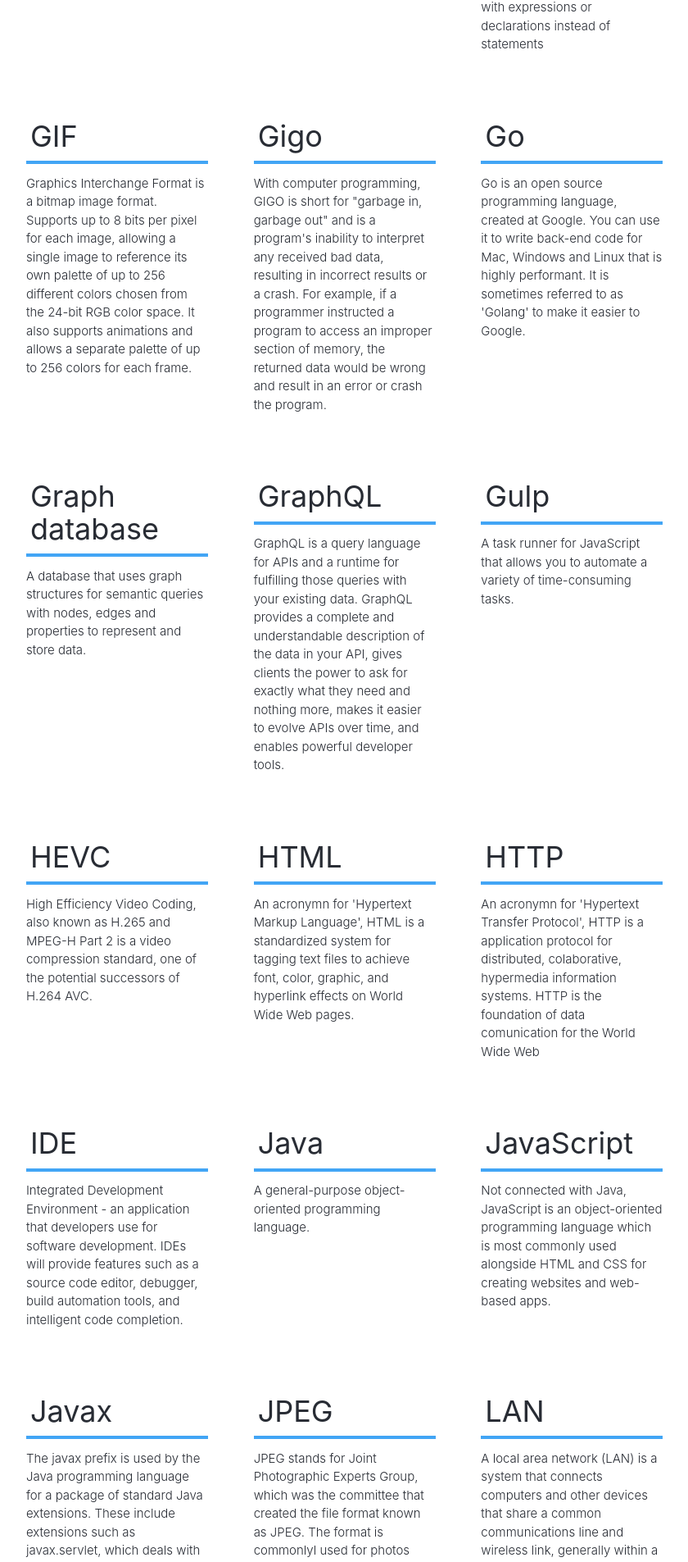
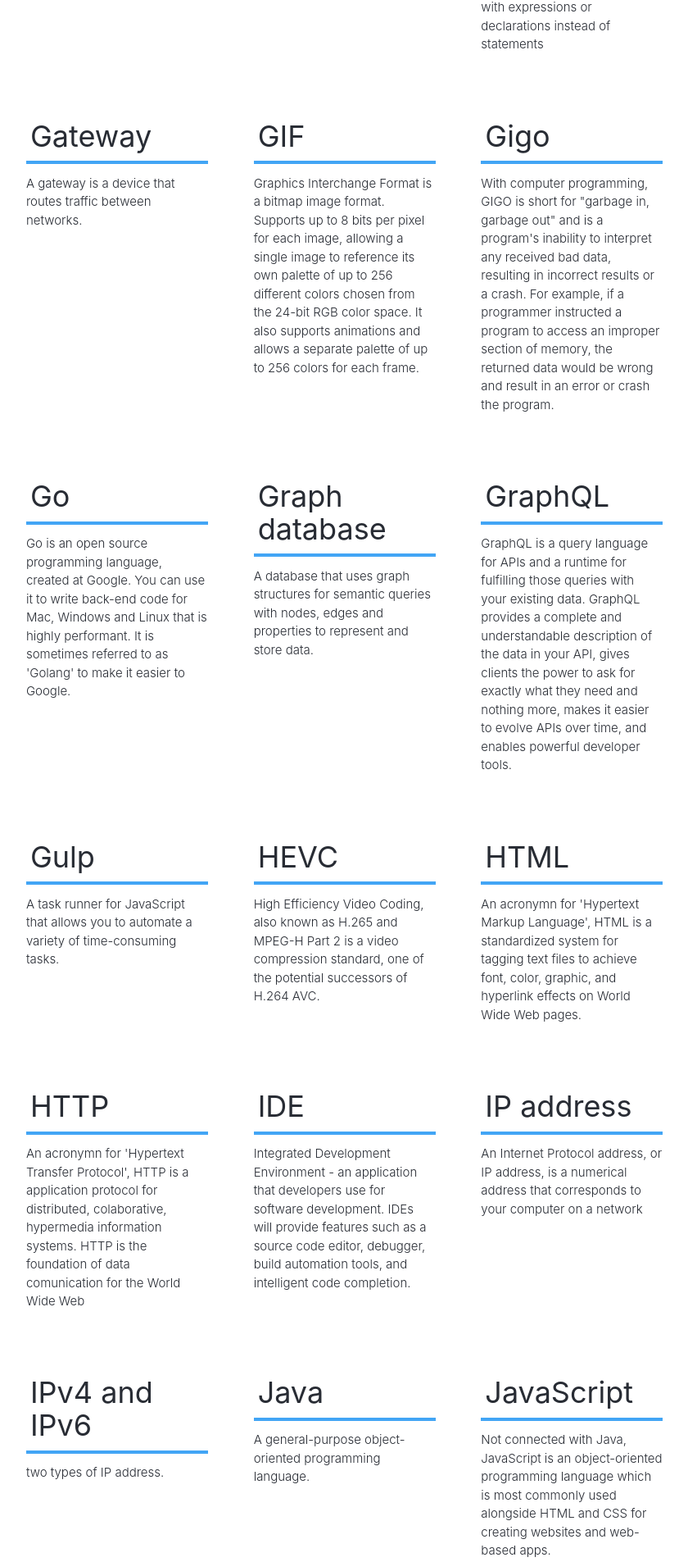
Before and after one commit to jesslark/dictionary, a React (Create React App) app: page / in a window 1280 px wide. Shown: the part 6695-8600 px from the top of the page at 82% size, without its empty margins (188-1028 px from the left). Built offline with nearby package versions, Linux system fonts and the light colour scheme.

Commit message:
added new words

```diff
--- a/src/dictionary.js
+++ b/src/dictionary.js
@@ -131,6 +131,10 @@ export const wordList = [
     "word": "FTP",
     "definition": "File transfer protocol (FTP) is a common method of transferring files via the internet from one host to another host."
   },
+    {
+    "word": "Gateway",
+    "definition": "A gateway is a device that routes traffic between networks."
+  },
   {
     "word": "GIF",
     "definition": "Graphics Interchange Format is a bitmap image format. Supports up to 8 bits per pixel for each image, allowing a single image to reference its own palette of up to 256 different colors chosen from the 24-bit RGB color space. It also supports animations and allows a separate palette of up to 256 colors for each frame."
@@ -162,6 +166,15 @@ export const wordList = [
   {
     "word": "IDE",
     "definition": "Integrated Development Environment - an application that developers use for software development. IDEs will provide features such as a source code editor, debugger, build automation tools, and intelligent code completion."
+  },
+
+  {
+    "word": "IP address",
+    "definition": " An Internet Protocol address, or IP address, is a numerical address that corresponds to your computer on a network"
+  },
+  {
+    "word": "IPv4 and IPv6",
+    "definition": " two types of IP address."
   },
   {
     "word": "Java",
@@ -202,6 +215,10 @@ export const wordList = [
   {
     "word": "Microsoft Windows",
     "definition": "<del>Pretty much a waste of money.</del> A commercial operating system developed by Microsoft."
+  },
+  {
+    "word": "NAT",
+    "definition": "NAT(Network Address translation is used by routers to share a single IP address among many devices."
   },
   {
     "word": ".NET",
@@ -369,6 +386,10 @@ export const wordList = [
     "definition": "API that uses HTTP requests to GET, PUT, POST and DELETE data. REST API is based on representational state transfer (REST) technology, an architectual style and approach to communications, often used in web services development."
   },
   {
+    "word": "Router",
+    "definition": "A router is a device that passes traffic back and forth, while communication."
+  },
+  {
     "word": "Soap API",
     "definition": "(Simple Object Access Protocol) is a messaging protocol that allows programs that run on disparate operating systems (such as Windows and Linux) to communicate using Hypertext Transfer Protocol (HTTP) and its Extensible Markup Language (XML)"
   },
```
